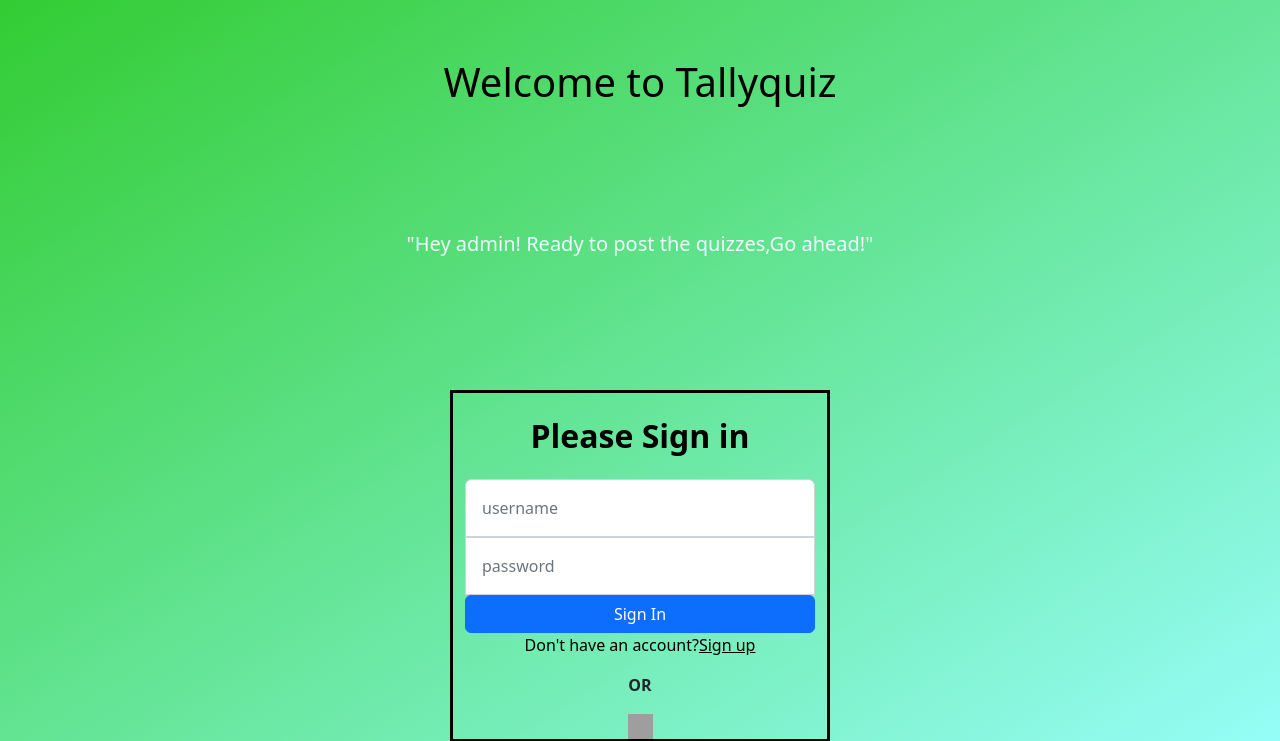
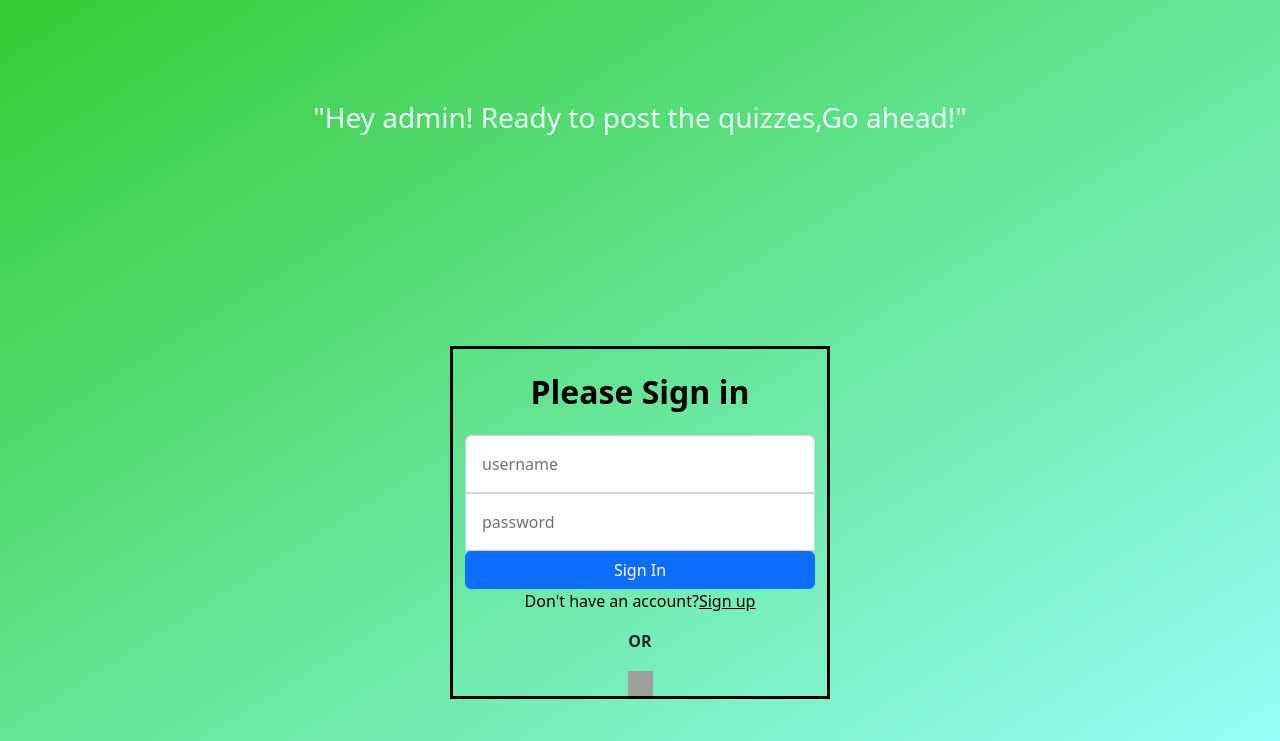
Before and after one commit to Bidisha28/TallyCode-QuizCreationPlatform, a Flask app: page / in a window 1280 px wide. Shown: the top 741 px of the page. Run offline with Flask 2, Linux system fonts and the light colour scheme; parts of the project's set-up code (start-up, migrations or seed data) failed here and were passed over; grey boxes are pictures that could not be loaded.

Commit message:
Final login page

```diff
--- a/template/login.html
+++ b/template/login.html
@@ -13,8 +13,7 @@
         <div class="bottom">
             <div class="container">
                 <div class="row vh-100 justify-content-center align-items-center">
-                <h1 style="text-align:center;color:black;font-size:40px;white-space:nowrap ;">Welcome to Tallyquiz</h1>
-                <p style="text-align:center;font-size:20px;color:aliceblue;white-space: nowrap;">"Hey admin! Ready to post the quizzes,Go ahead!"</p>
+                <h3 style="text-align:center;color:aliceblue;white-space: nowrap;word-wrap: break-word;">"Hey admin! Ready to post the quizzes,Go ahead!"</h3>
                 <div class="col-8 col-md-6 col-lg-4 text-center"style="border:solid black;">
                     <h2 class="h2 my-4" ><b style="color:black;">Please Sign in</b></h2>
                     <form method=POST action="{{ url_for('login') }}">
```
